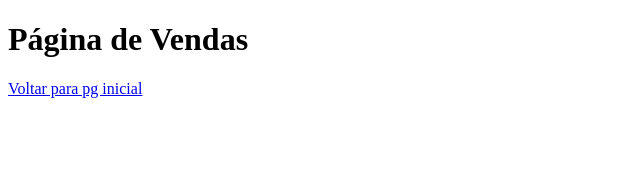
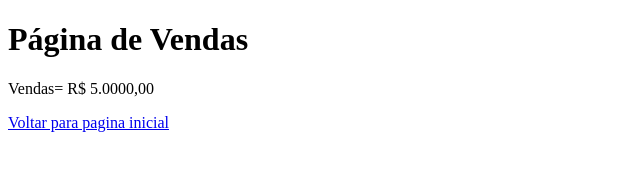
Before and after one commit to dhionatanDev/apredendoGit, a plain HTML site: page vendas.html in a window 1280 px wide. Shown: the whole page, without its empty margins (0-640 px from the left). Drawn offline with Linux system fonts and the light colour scheme.

Commit message:
Acrescentand valor das vendas

```diff
--- a/vendas.html
+++ b/vendas.html
@@ -8,6 +8,7 @@
 </head>
 <body>
     <h1>Página de Vendas</h1>
-    <a href="index.html">Voltar para pg inicial</a>
+    <p>Vendas= R$ 5.0000,00<p>
+    <a href="index.html">Voltar para pagina inicial</a>
 </body>
 </html>
```
